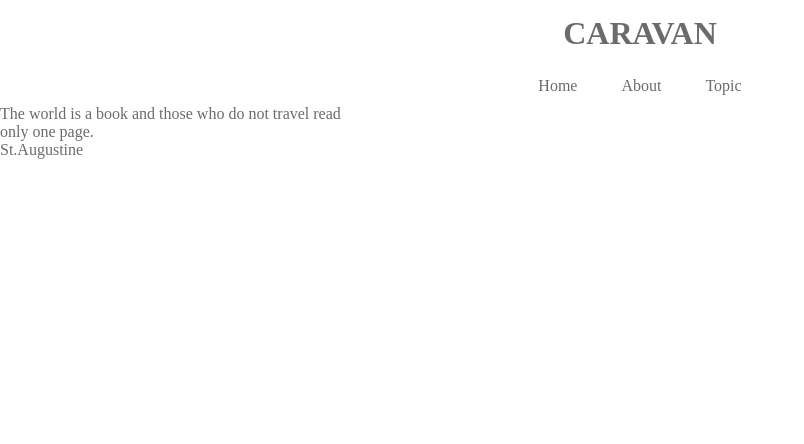
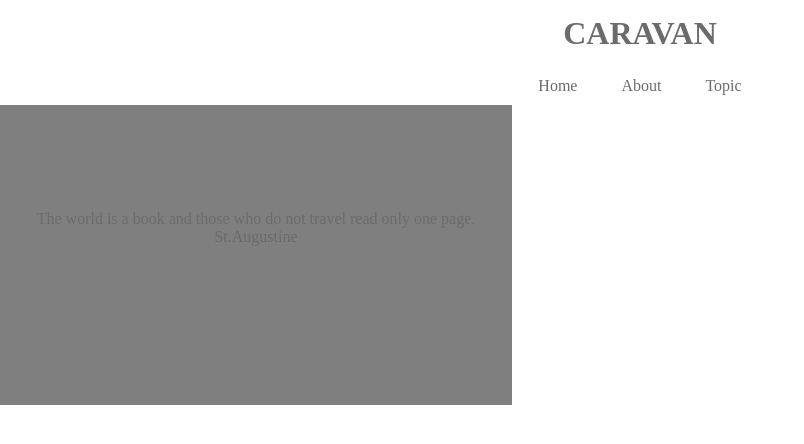
Before and after one commit to Geoglyph000/CARAVAN, a plain HTML site: page index.html in a window 1280 px wide. Shown: the top 444 px of the page, without its empty margins (0-804 px from the left). Drawn offline with Linux system fonts and the light colour scheme.

Commit message:
main-visual-content:modify width with %, set bgcolor, adjust text alignment

```diff
--- a/style.css
+++ b/style.css
@@ -41,8 +41,11 @@ header .heading {
   background-position: center;
 }
 .main-visual-content {
-  width: 350px;
+  width: 40%;
   height: 300px;
+  background-color: rgba(0, 0, 0, 0.5);
+  text-align: center;
+  padding-top: 105px;
 }
 
 .main {
```
